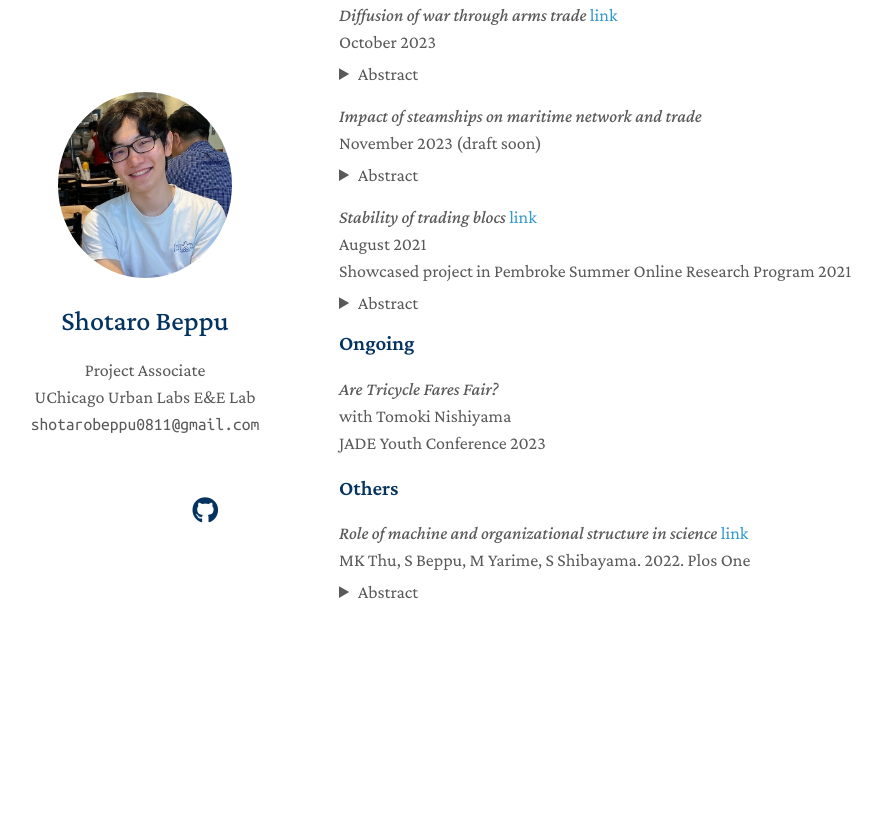
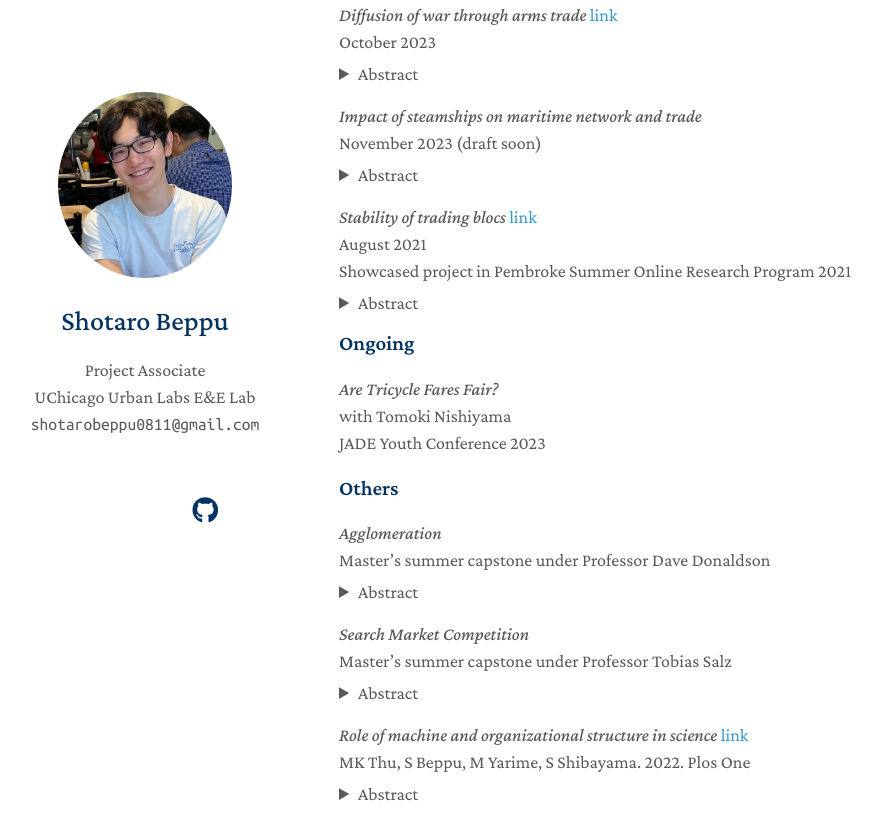
Before and after one commit to ShotaroBeppu/ShotaroBeppu.github.io, a Jekyll site: the page built from index.md, in a window 1280 px wide and 900 px high, scrolled down 625 px. Shown: the top 840 px of the window, without its empty margins (131-1013 px from the left). Built offline with Jekyll 4.4.1, drawn with Linux system fonts in a browser that asks for light colours; nearby versions of some CDN libraries; a style sheet for code colours, icons or effects is not loaded; before the commit the page ends 1323 px from its top, so only the background shows below that.

Commit message:
add capstone

```diff
--- a/_includes/publications.md
+++ b/_includes/publications.md
@@ -53,6 +53,26 @@ JADE Youth Conference 2023
 
 ### Others
 
+*Agglomeration*  <br>
+Master's summer capstone under Professor Dave Donaldson <br>
+
+<details style="margin-bottom: 15px; margin-top: -15px">
+<summary>Abstract</summary>
+<div style="text-align: justify">
+Using census and commuting matrix (LODES), I estimate agglomeration effect for cities in the Midwest using nonlinear estimation akin to RDD.
+</div>
+</details>
+
+*Search Market Competition*  <br>
+Master's summer capstone under Professor Tobias Salz <br>
+
+<details style="margin-bottom: 15px; margin-top: -15px">
+<summary>Abstract</summary>
+<div style="text-align: justify">
+Using a pilot RCT study which made a portion of users switch their default search engine, I estimate how default setting matters in which search engine they use and how this effect differs by different search engines and browsers as well as perception in quality.
+</div>
+</details>
+
 *Role of machine and organizational structure in science* [link](https://journals.plos.org/plosone/article?id=10.1371/journal.pone.0272280) <br>
 MK Thu, S Beppu, M Yarime, S Shibayama. 2022. Plos One
 
```
